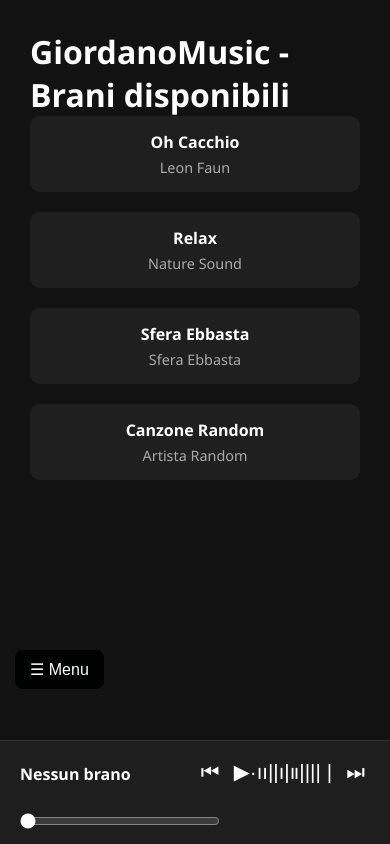
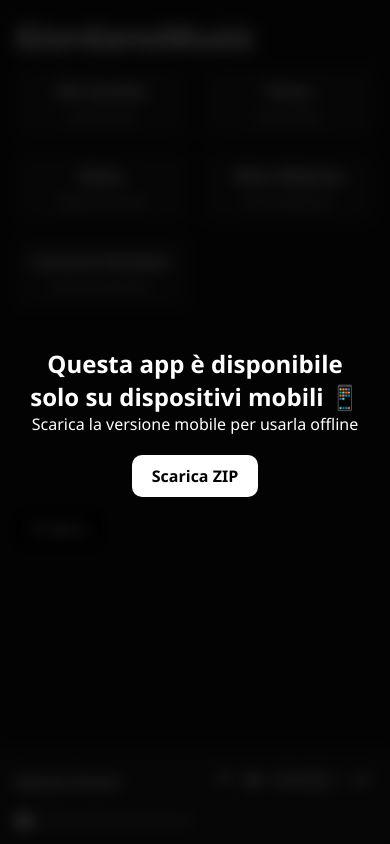
Before and after one commit to Frankie-h7/GiordanoMusic.github.io, a plain HTML site: page index.html in a window 390 px wide. Drawn offline with Linux system fonts and the light colour scheme.

Commit message:
ssiiuumm

```diff
--- a/index.html
+++ b/index.html
@@ -22,7 +22,7 @@
 
     <main class="main-content">
       <button id="toggle-menu" class="menu-toggle">☰ Menu</button>
-      <h1>GiordanoMusic - Brani disponibili</h1>
+      <h1 id="Giord">GiordanoMusic</h1>
       <div id="song-list" class="song-list"></div>
     </main>
   </div>
@@ -46,6 +46,15 @@
     </div>
   </footer>
 
+<!-- bloccato per desktop -->
+<div id="desktop-overlay" style="display: none;">
+  <div class="overlay-content">
+    <h2>Questa app è disponibile solo su dispositivi mobili 📱</h2>
+    <p>Scarica la versione mobile per usarla offline</p>
+    <a href="GiordanoMusic.zip" download class="download-btn">Scarica ZIP</a>
+  </div>
+</div>
+
   <audio id="audio"></audio>
   <script src="script.js"></script>
 </body>
--- a/script.js
+++ b/script.js
@@ -4,6 +4,12 @@ const songs = [
     artist: "Leon Faun",
     category: "Leon Faun",
     file: "music/leonfaun/oh_cacchio.mp3"
+  },
+  {
+    title: "Prova",
+    artist: "Leon Faun",
+    category: "Leon Faun",
+    file: "music/leonfaun/prova.mp3"
   },
   {
     title: "Relax",
@@ -35,6 +41,11 @@ let currentIndex = 0;
 let filteredSongs = [...songs];
 
 renderSongs(filteredSongs);
+
+audioEl.addEventListener("ended", () => {
+  // Passa alla prossima canzone
+  nextSong();
+});
 
 // Volume fisso
 audioEl.volume = 0.8;
@@ -136,4 +147,16 @@ if ('serviceWorker' in navigator) {
       console.log('Registrazione Service Worker fallita:', error);
     });
   });
+
+  // Blocca per **tutto tranne mobile**
+  function isMobileDevice() {
+    return /Mobi|Android|iPhone|iPad|iPod|Opera Mini|IEMobile/i.test(navigator.userAgent);
+  }
+
+  window.addEventListener('load', () => {
+    if (!isMobileDevice()) {
+      document.getElementById('desktop-overlay').style.display = 'flex';
+    }
+
+});
 }
--- a/style.css
+++ b/style.css
@@ -17,6 +17,7 @@ body {
     display: flex;
     flex: 1;
     overflow: hidden;
+    flex-direction: row;
   }
 
   .sidebar {
@@ -24,10 +25,12 @@ body {
     background-color: #1f1f1f;
     padding: 20px;
     border-right: 1px solid #333;
+    transition: left 0.3s;
   }
 
   .sidebar h2 {
     margin-bottom: 20px;
+    font-size: 1.2rem;
   }
 
   .sidebar ul {
@@ -47,19 +50,19 @@ body {
 
   .main-content {
     flex: 1;
-  padding: 30px;
+    padding: 20px;
     overflow-y: auto;
   }
 
   .song-list {
     display: grid;
-  grid-template-columns: repeat(auto-fit, minmax(180px, 1fr));
-  gap: 20px;
+    grid-template-columns: repeat(auto-fit, minmax(140px, 1fr));
+    gap: 15px;
   }
 
   .song-card {
     background-color: #1f1f1f;
-  padding: 15px;
+    padding: 12px;
     border-radius: 10px;
     text-align: center;
     cursor: pointer;
@@ -76,27 +79,28 @@ body {
   }
 
   .song-card p {
-  font-size: 0.9rem;
+    font-size: 0.85rem;
     color: #aaa;
   }
 
   .music-player {
     background-color: #1e1e1e;
-  padding: 10px 20px;
+    padding: 10px 15px;
     display: flex;
     align-items: center;
     justify-content: space-between;
     border-top: 1px solid #333;
     flex-wrap: wrap;
-  gap: 15px;
+    gap: 10px;
   }
 
   .now-playing .song-title {
     font-weight: bold;
+    font-size: 0.95rem;
   }
 
   .controls button {
-  font-size: 1.3rem;
+    font-size: 1.2rem;
     background: none;
     border: none;
     color: white;
@@ -109,13 +113,13 @@ body {
   }
 
   .seekbar input[type="range"] {
-  width: 200px;
+    width: 180px;
     accent-color: #ffffff;
   }
 
   .menu-toggle {
     position: absolute;
-  top: 650px;
+    top: 510px;
     left: 15px;
     background-color: #000101;
     border: none;
@@ -128,12 +132,16 @@ body {
   }
 
   @media (max-width: 768px) {
+    .app-container {
+      flex-direction: column;
+    }
+
     .sidebar {
       position: absolute;
+      top: 0;
       left: -220px;
-    top: 0;
+      width: 200px;
       height: 100%;
-    transition: left 0.3s;
       z-index: 9;
     }
 
@@ -142,7 +150,50 @@ body {
     }
 
     .main-content {
-    margin-left: 0;
       width: 100%;
+      padding: 15px;
+    }
+
+    /* fa spazio sotto al titolo */
+    #Giord {
+      padding-bottom: 10px;
+    }
+
+    /* bloccato per desktop */
+    #desktop-overlay {
+      position: fixed;
+      top: 0;
+      left: 0;
+      width: 100%;
+      height: 100vh;
+      background: rgba(0, 0, 0, 0.8);
+      backdrop-filter: blur(8px);
+      display: none; /* verrà attivato da JS */
+      justify-content: center;
+      align-items: center;
+      z-index: 9999;
+      color: white;
+      text-align: center;
+      padding: 30px;
+    }
+
+    #desktop-overlay .overlay-content {
+      max-width: 400px;
+    }
+
+    .download-btn {
+      margin-top: 20px;
+      background-color: #fff;
+      color: #000;
+      padding: 10px 20px;
+      border-radius: 10px;
+      text-decoration: none;
+      display: inline-block;
+      font-weight: bold;
+      transition: background 0.3s;
+    }
+
+    .download-btn:hover {
+      background-color: #e0e0e0;
     }
   }
```
Also changed, not shown: service-worker.js (deleted, +0 -23 lines), GiordanoMusic.ico (deleted), manifest.json (deleted). Lines whose indentation alone changed are shown as unchanged.
